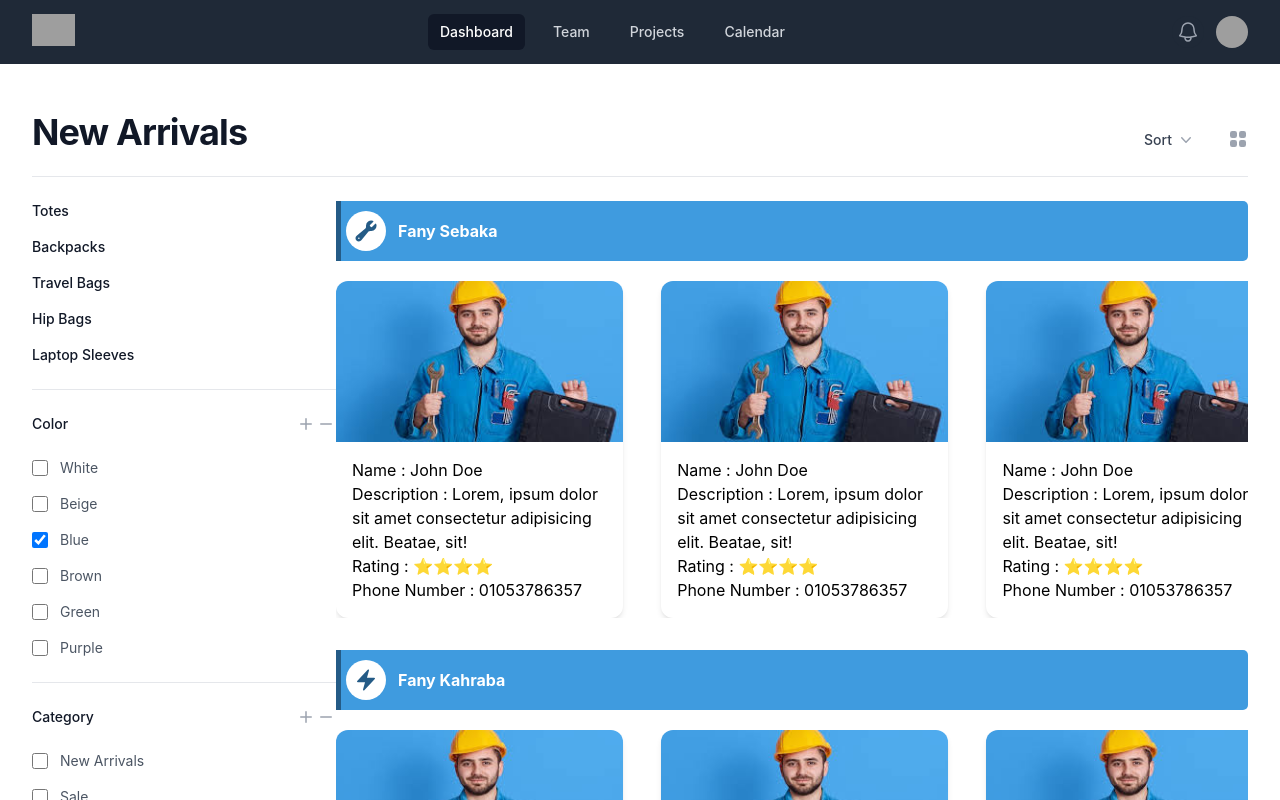
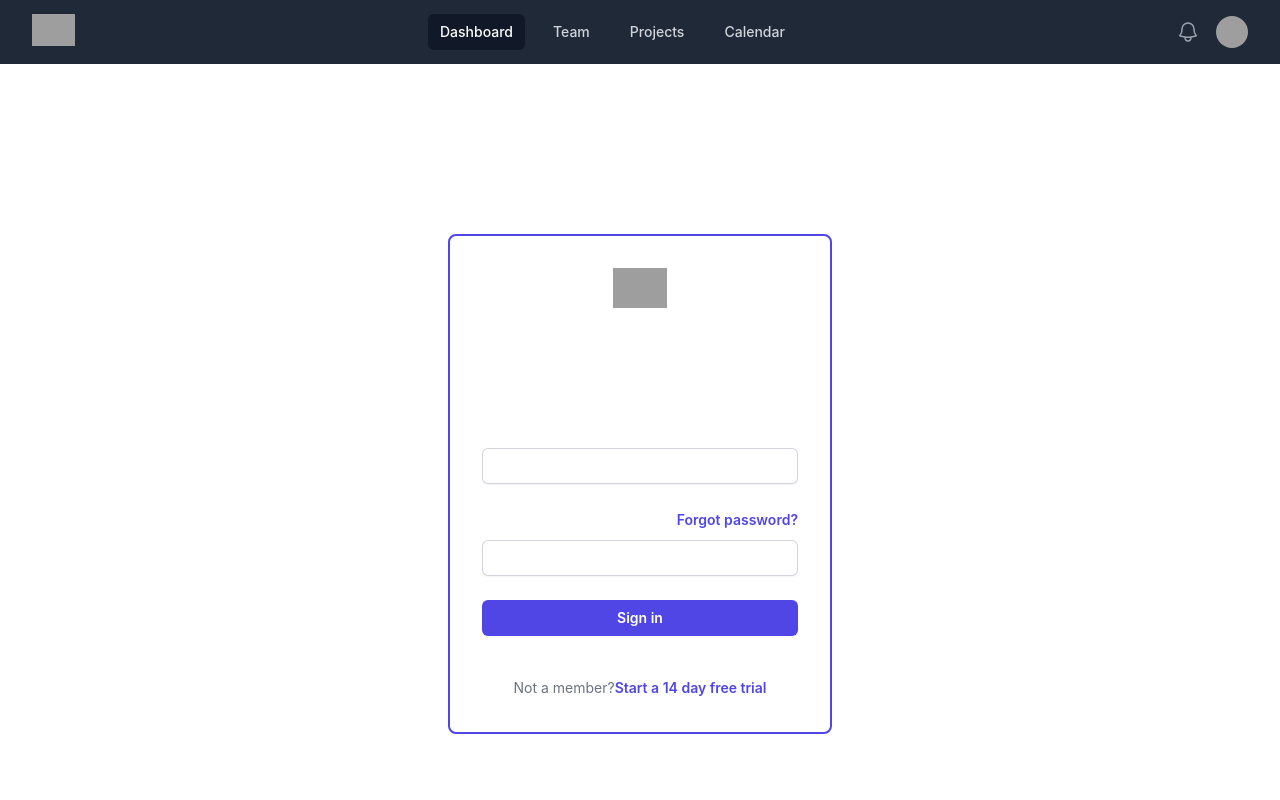
Before and after one commit to kareemAmarah95/sanay3y-frontend-app, a React (Create React App) app: page /Login in a window 1280 px wide. Shown: the top 800 px of the page. Built offline with nearby package versions, Linux system fonts and the light colour scheme; grey boxes are pictures that could not be loaded.

Commit message:
Add files via upload
added useState HandleSubmits and Post requests to the back-end in the login/register routes

```diff
--- a/package.json
+++ b/package.json
@@ -8,8 +8,11 @@
     "@testing-library/jest-dom": "^5.17.0",
     "@testing-library/react": "^13.4.0",
     "@testing-library/user-event": "^13.5.0",
+    "axios": "^1.5.1",
     "react": "^18.2.0",
     "react-dom": "^18.2.0",
+    "react-router": "^6.16.0",
+    "react-router-dom": "^6.16.0",
     "react-scripts": "5.0.1",
     "swiper": "^10.3.1",
     "web-vitals": "^2.1.4"
--- a/src/App.js
+++ b/src/App.js
@@ -1,14 +1,28 @@
 import "./App.css";
 import Register from "./components/Register";
 import Login from "./components/Login";
-import Home from "./components/Home";
+import Navbar from "./components/Navbar"
+import AsideNavbar from "./components/AsideNavbar"
+import {BrowserRouter as Router ,Routes,Route} from "react-router-dom"
+import axios from "axios";
+
+axios.defaults.baseURL= 'http://localhost:8080'
 
 function App() {
   return (
     <div className="App">
-      {/* <Register /> */}
-      {/* <Login /> */}
-      <Home />
+      <Router>
+        {/* <Register /> */}
+        <Navbar/>
+        <Routes>
+          <Route path="/" element={<AsideNavbar/>}/>
+          <Route path="/Register" element={<Register />}/>
+          <Route path="/Login" element={<Login />}/>
+        </Routes>
+
+        {/* <Login /> */}
+      </Router>
+
     </div>
   );
 }
--- a/src/components/Login.jsx
+++ b/src/components/Login.jsx
@@ -1,6 +1,27 @@
-import React from "react";
+
+import {React, useState} from 'react'
+import axios from "axios"
 import "./Login.css";
 const Login = () => {
+  const [email, setEmail]=useState("")
+  const [password, setPassword]=useState("")
+
+  const handleSubmit =async (event)=>{
+    event.preventDefault()
+    try {
+      await axios.post('/Login',{
+        email,
+        password
+      });
+      alert('Login Successfull !')
+    } catch (error) {
+      alert('Login Failed !')
+    }
+
+  }
+
+
+
   return (
     <>
       {/* bg-gray-950 */}
@@ -13,17 +34,15 @@ const Login = () => {
                 src="https://tailwindui.com/img/logos/mark.svg?color=indigo&shade=600"
                 alt="Your Company"
               />
-              {/* text-white */}
-              <h2 className="mt-10 text-center text-2xl font-bold leading-9 tracking-tight  text-black">
+              <h2 className="mt-10 text-center text-2xl font-bold leading-9 tracking-tight text-white text-black">
                 Sign in to your account
               </h2>
             </div>
-            <form className="space-y-6" action="#" method="POST">
+            <form className="space-y-6" onSubmit={handleSubmit}>
               <div>
-                {/* text-white */}
                 <label
                   htmlFor="email"
-                  className="block text-sm font-medium leading-6  text-black text-left"
+                  className="block text-sm font-medium leading-6 text-white text-black text-left"
                 >
                   Email address
                 </label>
@@ -31,7 +50,9 @@ const Login = () => {
                   <input
                     id="email"
                     name="email"
+                    value={email}
                     type="email"
+                    onChange={(ev)=>{setEmail(ev.target.value)}}
                     autocomplete="email"
                     required
                     className="block w-full rounded-md border-0 py-1.5 pl-4 text-gray-900 shadow-sm ring-1 ring-inset ring-gray-300 placeholder:text-gray-400 focus:ring-2 focus:ring-inset focus:ring-indigo-600 sm:text-sm sm:leading-6"
@@ -41,10 +62,9 @@ const Login = () => {
 
               <div>
                 <div className="flex items-center justify-between">
-                  {/* text-white */}
                   <label
                     htmlFor="password"
-                    className="block text-sm font-medium leading-6  text-black"
+                    className="block text-sm font-medium leading-6 text-white text-black"
                   >
                     Password
                   </label>
@@ -61,7 +81,9 @@ const Login = () => {
                   <input
                     id="password"
                     name="password"
+                    value={password}
                     type="password"
+                    onChange={(ev)=>{setPassword(ev.target.value)}}
                     autocomplete="current-password"
                     required
                     className="block w-full rounded-md border-0 py-1.5 pl-4 text-gray-900 shadow-sm ring-1 ring-inset ring-gray-300 placeholder:text-gray-400 focus:ring-2 focus:ring-inset focus:ring-indigo-600 sm:text-sm sm:leading-6"
@@ -70,10 +92,9 @@ const Login = () => {
               </div>
 
               <div>
-                {/* text-white */}
                 <button
                   type="submit"
-                  className="flex w-full justify-center rounded-md bg-indigo-600 px-3 py-1.5 text-sm font-semibold leading-6  shadow-sm hover:bg-indigo-500 focus-visible:outline focus-visible:outline-2 focus-visible:outline-offset-2 focus-visible:outline-indigo-600 text-white"
+                  className="flex w-full justify-center rounded-md bg-indigo-600 px-3 py-1.5 text-sm font-semibold leading-6 text-white shadow-sm hover:bg-indigo-500 focus-visible:outline focus-visible:outline-2 focus-visible:outline-offset-2 focus-visible:outline-indigo-600"
                 >
                   Sign in
                 </button>
--- a/src/components/Register.jsx
+++ b/src/components/Register.jsx
@@ -1,6 +1,33 @@
-import React from "react";
-import "./Register.css";
+import {React,useState} from "react";
+import axios from "axios"
+
+
+
+
+
+
 const Register = () => {
+  const [firstname,setFirstName ]=useState("")
+  const [lastname, setLastName]=useState("")
+  const [email, setEmail]=useState("")
+  const [password, setPassword]=useState("")
+
+  const handleSubmit =async (event)=>{
+    event.preventDefault()
+    try {
+      await axios.post('/Register',{
+        firstname,
+        lastname,
+        email,
+        password
+      });
+      alert('Registeration Successfull !')
+    } catch (error) {
+      alert('Registeration Failed !')
+    }
+
+  }
+
   return (
     <>
       <div className="flex bg-white min-h-full flex-col justify-center items-center h-100dvh px-6 py-12 lg:px-8">
@@ -12,14 +39,12 @@ const Register = () => {
                 src="https://tailwindui.com/img/logos/mark.svg?color=indigo&shade=600"
                 alt="Your Company"
               />
-              {/* text-white */}
               <h2 className="mt-10 text-center text-2xl font-bold leading-9 tracking-tight  text-black">
                 Sign up to your account
               </h2>
             </div>
-            <form className="space-y-6" action="#" method="POST">
+            <form className="space-y-6" onSubmit={handleSubmit}>
               <div>
-                {/* text-white */}
                 <label
                   htmlFor="firstname"
                   className="block text-sm font-medium leading-6  text-black text-left"
@@ -30,7 +55,10 @@ const Register = () => {
                   <input
                     id="firstname"
                     name="firstname"
+                    value={firstname}
                     type="text"
+                    onChange={(ev)=>{setFirstName(ev.target.value)}}
+
                     autocomplete="firstname"
                     required
                     className="block w-full rounded-md border-0 py-1.5 pl-4 text-gray-900 shadow-sm ring-1 ring-inset ring-gray-300 placeholder:text-gray-400 focus:ring-2 focus:ring-inset focus:ring-indigo-600 sm:text-sm sm:leading-6"
@@ -39,7 +67,6 @@ const Register = () => {
               </div>
 
               <div>
-                {/* text-white */}
                 <label
                   htmlFor="lastname"
                   className="block text-sm font-medium leading-6  text-black text-left"
@@ -50,7 +77,9 @@ const Register = () => {
                   <input
                     id="lastname"
                     name="lastname"
+                    value={lastname}
                     type="text"
+                    onChange={(ev)=>{setLastName(ev.target.value)}}
                     autocomplete="lastname"
                     required
                     className="block w-full rounded-md border-0 py-1.5 pl-4 text-gray-900 shadow-sm ring-1 ring-inset ring-gray-300 placeholder:text-gray-400 focus:ring-2 focus:ring-inset focus:ring-indigo-600 sm:text-sm sm:leading-6"
@@ -59,7 +88,6 @@ const Register = () => {
               </div>
 
               <div>
-                {/* text-white */}
                 <label
                   htmlFor="email"
                   className="block text-sm font-medium leading-6  text-black text-left"
@@ -70,7 +98,9 @@ const Register = () => {
                   <input
                     id="email"
                     name="email"
+                    value={email}
                     type="email"
+                    onChange={(ev)=>{setEmail(ev.target.value)}}
                     autocomplete="email"
                     required
                     className="block w-full rounded-md border-0 py-1.5 pl-4 text-gray-900 shadow-sm ring-1 ring-inset ring-gray-300 placeholder:text-gray-400 focus:ring-2 focus:ring-inset focus:ring-indigo-600 sm:text-sm sm:leading-6"
@@ -80,7 +110,6 @@ const Register = () => {
 
               <div>
                 <div className="flex items-center justify-between">
-                  {/* text-white */}
                   <label
                     htmlFor="password"
                     className="block text-sm font-medium leading-6  text-black"
@@ -92,7 +121,9 @@ const Register = () => {
                   <input
                     id="password"
                     name="password"
+                    value={password}
                     type="password"
+                    onChange={(ev)=>{setPassword(ev.target.value)}}
                     autocomplete="current-password"
                     required
                     className="block w-full rounded-md border-0 py-1.5 pl-4 text-gray-900 shadow-sm ring-1 ring-inset ring-gray-300 placeholder:text-gray-400 focus:ring-2 focus:ring-inset focus:ring-indigo-600 sm:text-sm sm:leading-6"
@@ -102,7 +133,6 @@ const Register = () => {
 
               <div>
                 <div className="flex items-center justify-between">
-                  {/* text-white */}
                   <label
                     htmlFor="password"
                     className="block text-sm font-medium leading-6  text-black"
@@ -113,7 +143,7 @@ const Register = () => {
                 <div className="mt-2">
                   <input
                     id="password"
-                    name="password"
+                    name="repassword"
                     type="password"
                     autocomplete="current-password"
                     required
@@ -124,7 +154,7 @@ const Register = () => {
 
               <div>
                 <button
-                  type="submit"
+
                   className="flex w-full justify-center rounded-md bg-indigo-600 px-3 py-1.5 text-sm font-semibold leading-6 text-white shadow-sm hover:bg-indigo-500 focus-visible:outline focus-visible:outline-2 focus-visible:outline-offset-2 focus-visible:outline-indigo-600"
                 >
                   Sign up
```
Also changed, not shown: 1 other file (tests, documents, lock files or other folders).
